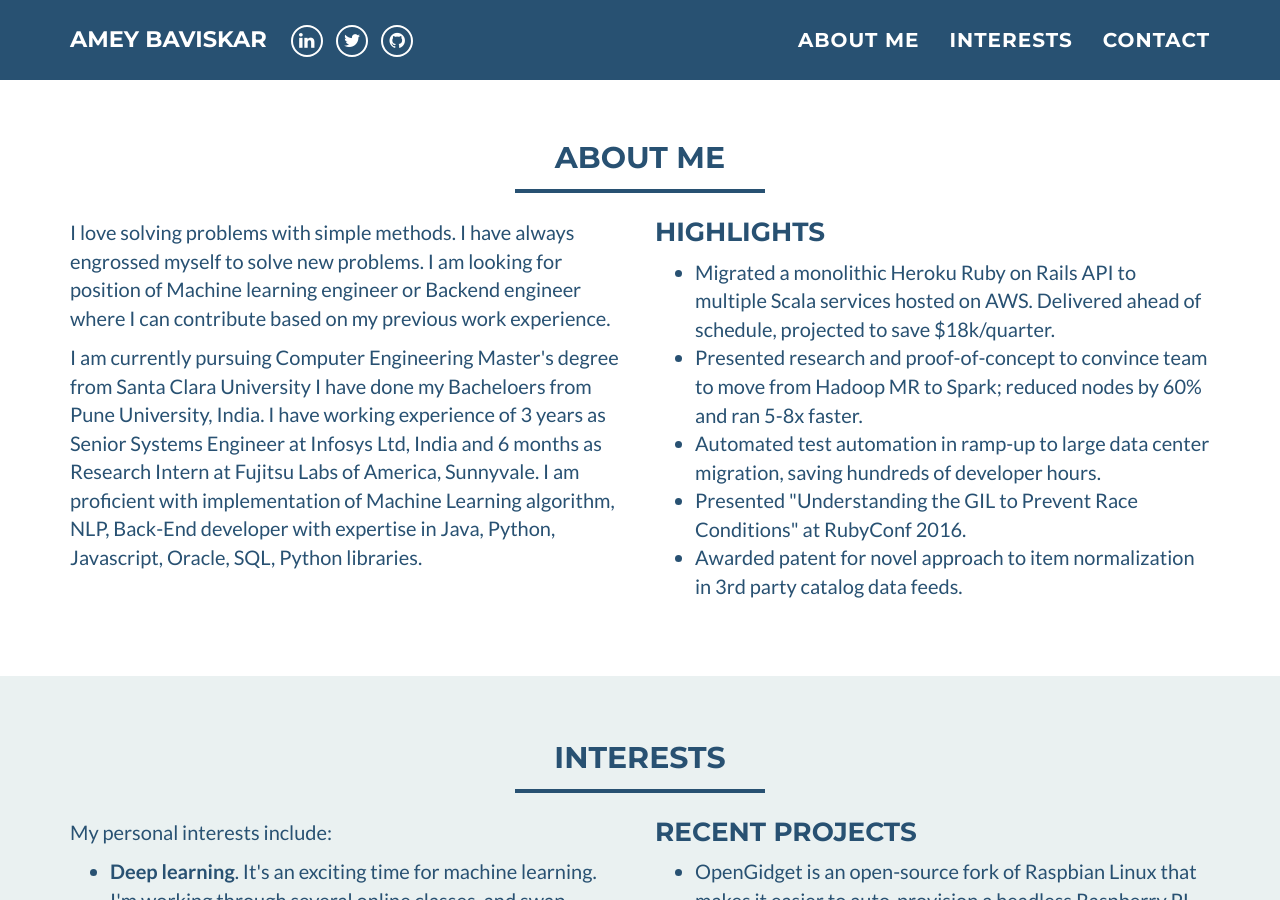
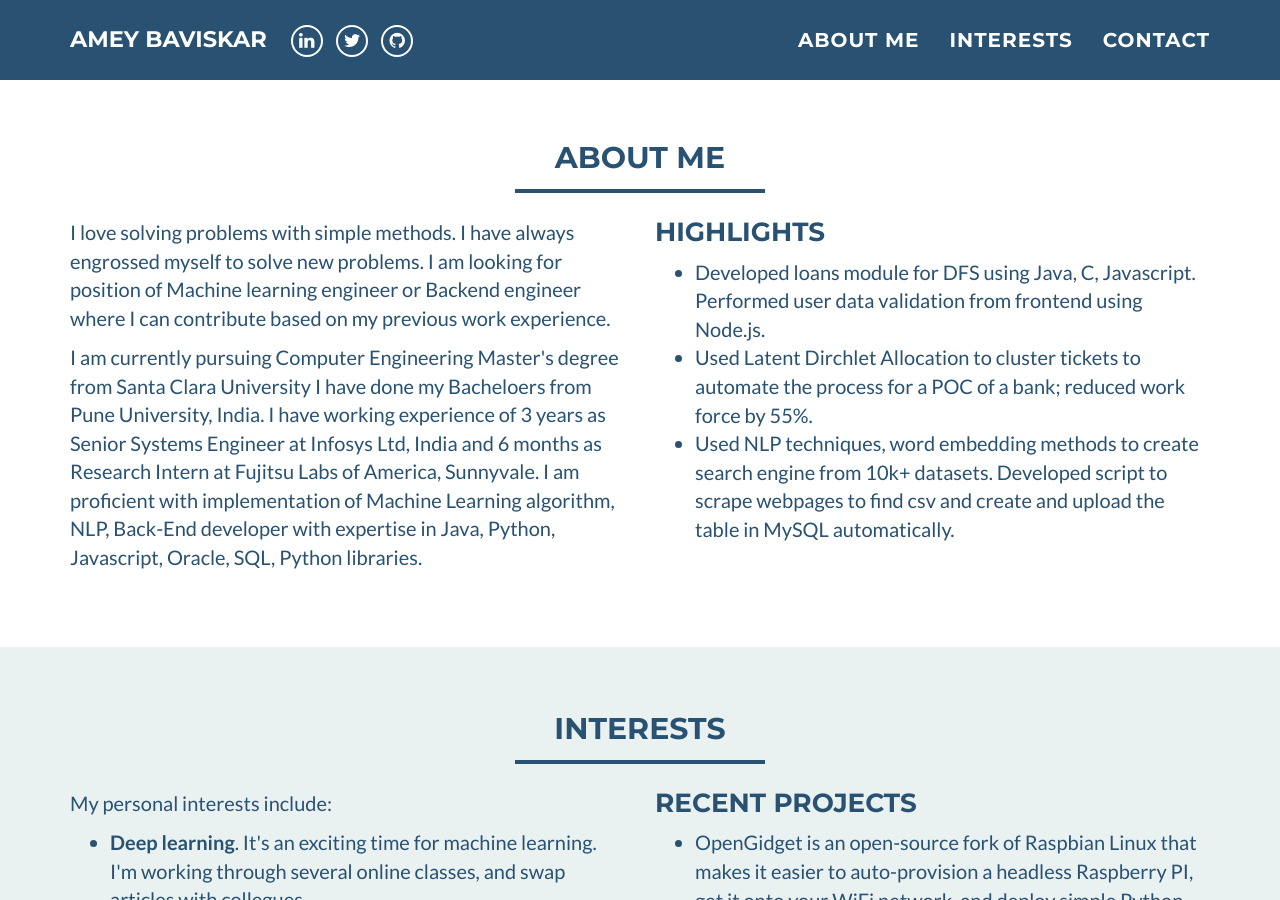
Before and after one commit to ameybav/estr4ng7d.github.io, a Jekyll site: the page built from index.html, in a window 1280 px wide and 900 px high, scrolled down 498 px. Built offline with Jekyll 4.4.1, drawn with Linux system fonts in a browser that asks for light colours.

Commit message:
Update about_me.html

```diff
--- a/_includes/about_me.html
+++ b/_includes/about_me.html
@@ -72,19 +72,13 @@
 		    <h3 style="margin-top:0;">Highlights</h3>
 		    <ul>
     			<li>
-            Migrated a monolithic Heroku Ruby on Rails API to multiple Scala
-            services hosted on AWS. Delivered ahead of schedule, projected to save $18k/quarter.
+            Developed loans module for DFS using Java, C, Javascript. Performed user data validation from frontend using Node.js.
     			</li>
           <li>
-            Presented research and proof-of-concept to convince team to move from Hadoop MR to Spark; reduced nodes by 60% and ran 5-8x faster.
+            Used Latent Dirchlet Allocation to cluster tickets to automate the process for a POC of a bank; reduced work force by 55%.
           <li>
-            Automated test automation in ramp-up to large data center migration, saving hundreds of developer hours.
-    			<li>
-            Presented "Understanding the GIL to Prevent Race Conditions" at RubyConf 2016.
-    			</li>
-    			<li>
-            Awarded patent for novel approach to item normalization in 3rd party catalog data feeds.
-    			</li>
+            Used NLP techniques, word embedding methods to create search engine from 10k+ datasets. Developed script to scrape webpages to find csv and create and upload the table in MySQL automatically.
+          </li>
 		    </ul>
 	    </div>
     </div>
```
